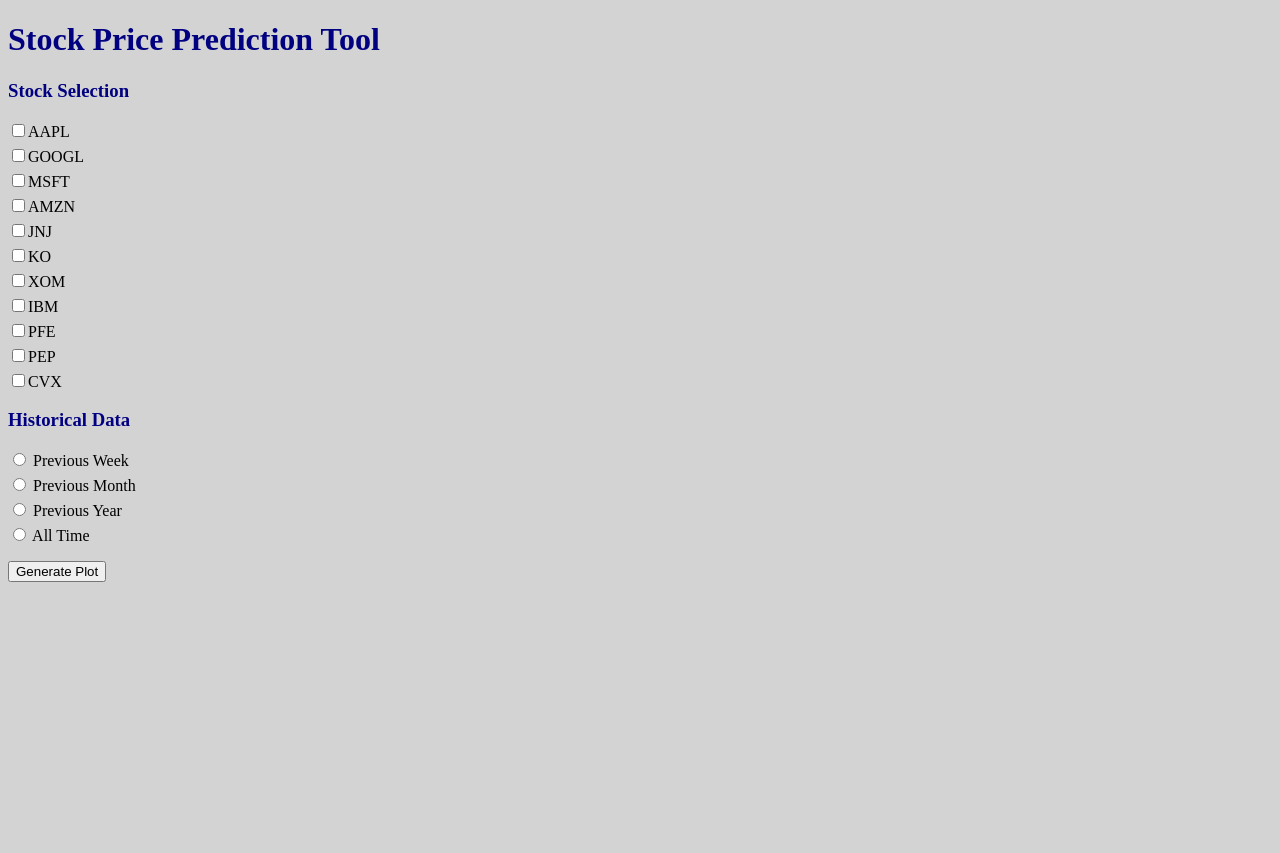
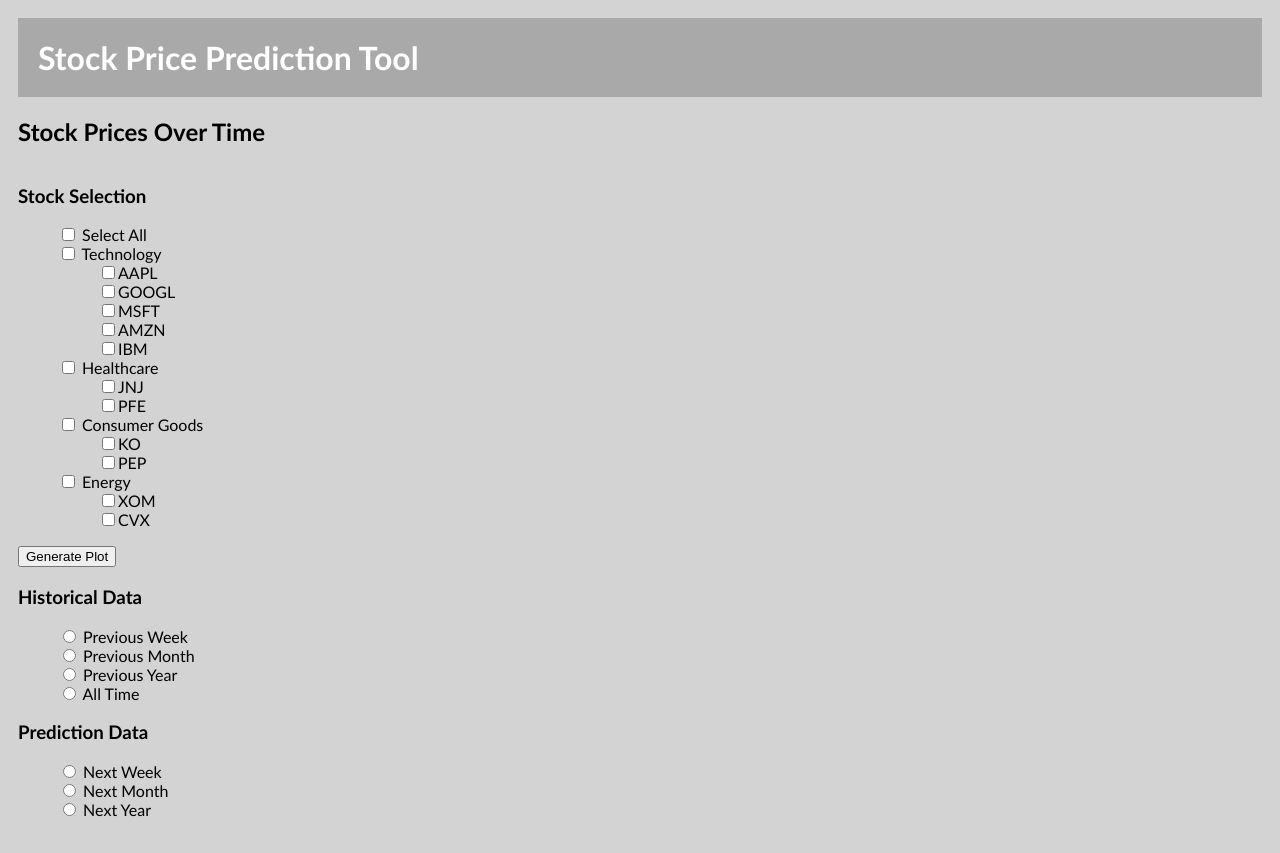
Before and after one commit to vedicpanda/DataVisFrontEndDummy, a Flask app: page / in a window 1280 px wide. Before the commit the page ends 582 px from the top, so only its background shows below. Run offline with Flask 3, Linux system fonts and the light colour scheme.

Commit message:
updated everything

```diff
--- a/app.py
+++ b/app.py
@@ -45,30 +45,34 @@
 def plot():
     df = load_or_generate_dummy_data()
     selected_stocks = request.form.getlist('stocks')
+    print("Selected Stocks:", selected_stocks)
 
     # Extracting selected historical data option
     historical_data = request.form.get('historical')
-
     print("Selected Historical Data Option:", historical_data)
 
     # Filtering data based on selected historical data option
     if historical_data == 'prev_week':
         print("Filtering data for previous week...")
-        df = df[df['Date'] >= pd.Timestamp.today() - pd.Timedelta(days=7)]
+        df_filtered = df[df['Date'] >= pd.Timestamp.today() - pd.Timedelta(days=7)]
+        df_filtered = df_filtered[df['Date'] <= pd.Timestamp.today()]
     elif historical_data == 'prev_month':
         print("Filtering data for previous month...")
-        df = df[df['Date'] >= pd.Timestamp.today() - pd.Timedelta(days=30)]
+        df_filtered = df[df['Date'] >= pd.Timestamp.today() - pd.Timedelta(days=30)]
+        df_filtered = df_filtered[df['Date'] <= pd.Timestamp.today()]
     elif historical_data == 'prev_year':
         print("Filtering data for previous year...")
-        df = df[df['Date'] >= pd.Timestamp.today() - pd.Timedelta(days=365)]
-    # For "All Time", no need to filter the data
+        df_filtered = df[df['Date'] >= pd.Timestamp.today() - pd.Timedelta(days=365)]
+        df_filtered = df_filtered[df['Date'] <= pd.Timestamp.today()]
+    else: # For "All Time", no need to filter the data
+        df_filtered = df
 
     print("Filtered DataFrame:")
     print(df.head())
 
     traces = []
     for stock in selected_stocks:
-        trace = go.Scatter(x=df['Date'], y=df[stock], mode='lines', name=stock)
+        trace = go.Scatter(x=df_filtered['Date'], y=df_filtered[stock], mode='lines', name=stock)
         traces.append(trace)
 
     layout = go.Layout(title='Stock Prices', xaxis=dict(title='Date'), yaxis=dict(title='Price'))
--- a/templates/index.html
+++ b/templates/index.html
@@ -6,52 +6,101 @@
     <title>Stock Visualization</title>
 
     <style>
-        ul {
-            list-style: none;
-            padding-left: 0;
+        head {
+            font-family: Trebuchet MS;
+            padding: 20px;
         }
 
-        ul li {
-            margin-bottom: 5px;
-        }
-
-        ul ul {
-            margin-left: 20px;
+        body {
+            display: grid;
+            background-color: #d3d3d3;
+            color: #000000;
+            font-family: Trebuchet MS;
+            padding:10px;
         }
 
         h1 {
-            color: #000080;
+            grid-column: 1 / -1;
+            background-color: #A9A9A9;
+            color: white;
+            padding: 20px;
+            margin: 0;
         }
 
-        h3 {
-            color: #000080;
+        ul {
+            list-style: none;
         }
 
-        body {
-            background-color: #d3d3d3;
+        .container {
+            display: grid;
+            grid-template-columns: 20% 80%; /* fraction*/
         }
     </style>
+
+    <h1>Stock Price Prediction Tool</h1>
 </head>
 
 <body>
-    <h1>Stock Price Prediction Tool</h1>
+    <h2> Stock Prices Over Time</h2>
+    <div class="container">
+        <div>
             <h3>Stock Selection</h3>
             <form action="/plot" method="post">
                 <ul>
-            {% for stock in available_stocks %}
-            <li><label><input type="checkbox" name="stocks" value="{{ stock }}">{{ stock }}</label></li>
-            {% endfor %}
+                    <li><label><input type="checkbox" id="select-all"> Select All</label><br></li>
+                    <li><label><input type="checkbox" name="sector" value="Technology" onchange="toggleSubItems(this)"> Technology</label></li>
+                    <ul>
+                        <li><label for="AAPL"><input type="checkbox" name="stocks" value="AAPL" class="Technology" id="AAPL">AAPL</label></li>
+                        <li><label for="GOOGL"><input type="checkbox" name="stocks" value="GOOGL" class="Technology" id="GOOGL">GOOGL</label></li>
+                        <li><label for="MSFT"><input type="checkbox" name="stocks" value="MSFT" class="Technology" id="MSFT">MSFT</label></li>
+                        <li><label for="AMZN"><input type="checkbox" name="stocks" value="AMZN" class="Technology" id="AMZN">AMZN</label></li>
+                        <li><label for="IBM"><input type="checkbox" name="stocks" value="IBM" class="Technology" id="IBM">IBM</label></li>
                     </ul>
+                    <li><label><input type="checkbox" name="sector" value="Healthcare" onchange="toggleSubItems(this)"> Healthcare</label></li>
+                    <ul>
+                        <li><label for="JNJ"><input type="checkbox" name="stocks" value="JNJ" class="Healthcare" id="JNJ">JNJ</label></li>
+                        <li><label for="PFE"><input type="checkbox" name="stocks" value="PFE" class="Healthcare" id="PFE">PFE</label></li>
+                    </ul>
+                    <li><label><input type="checkbox" name="sector" value="Consumer" onchange="toggleSubItems(this)"> Consumer Goods</label></li>
+                    <ul>
+                        <li><label for="KO"><input type="checkbox" name="stocks" value="KO" class="Consumer" id="KO">KO</label></li>
+                        <li><label for="PEP"><input type="checkbox" name="stocks" value="PEP" class="Consumer" id="PEP">PEP</label></li>
+                    </ul>
+                    <li><label><input type="checkbox" name="sector" value="Energy" onchange="toggleSubItems(this)"> Energy</label></li>
+                    <ul>
+                        <li><label for="XOM"><input type="checkbox" name="stocks" value="XOM" class="Energy" id="XOM">XOM</label></li>
+                        <li><label for="CVX"><input type="checkbox" name="stocks" value="CVX" class="Energy" id="CVX">CVX</label></li>
+                    </ul>
+                </ul>
+                <input type="submit" value="Generate Plot">
 
             <h3>Historical Data</h3>
             <ul>
-            <li><label><input type="radio" name="historical" value="prev_week"> Previous Week</label></li>
-            <li><label><input type="radio" name="historical" value="prev_month"> Previous Month</label></li>
-            <li><label><input type="radio" name="historical" value="prev_year"> Previous Year</label></li>
-            <li><label><input type="radio" name="historical" value="all"> All Time</label></li>
+                <li><label for="prev_week"><input type="radio" class="historical" name="historical" value="prev_week"> Previous Week</label></li>
+                <li><label for="prev_month"><input type="radio" class="historical" name="historical" value="prev_month"> Previous Month</label></li>
+                <li><label for="prev_year"><input type="radio" class="historical" name="historical" value="prev_year"> Previous Year</label></li>
+                <li><label for="all"><input type="radio" class="historical" name="historical" value="all"> All Time</label></li>
             </ul>
-        <input type="submit" value="Generate Plot">
             </form>
+
+            <h3>Prediction Data</h3>
+            <ul>
+                <li><label><input type="radio" name="prediction" value="next_week"> Next Week</label></li>
+                <li><label><input type="radio" name="prediction" value="next_month"> Next Month</label></li>
+                <li><label><input type="radio" name="prediction" value="next_year"> Next Year</label></li>
+            </ul>
+        </div>
+    </form>
+    </div>
+
+    <script>
+        document.getElementById('select-all').addEventListener('change', function() {
+            var checkboxes = document.querySelectorAll('input[name="stocks"]');
+            checkboxes.forEach(function(checkbox) {
+                checkbox.checked = this.checked;
+            }.bind(this));
+        });
+    </script>
 
     <script>
         function toggleSubItems(checkbox) {
```
Also changed, not shown: templates/plot.html (line endings or trailing spaces). Lines whose indentation alone changed are shown as unchanged.
